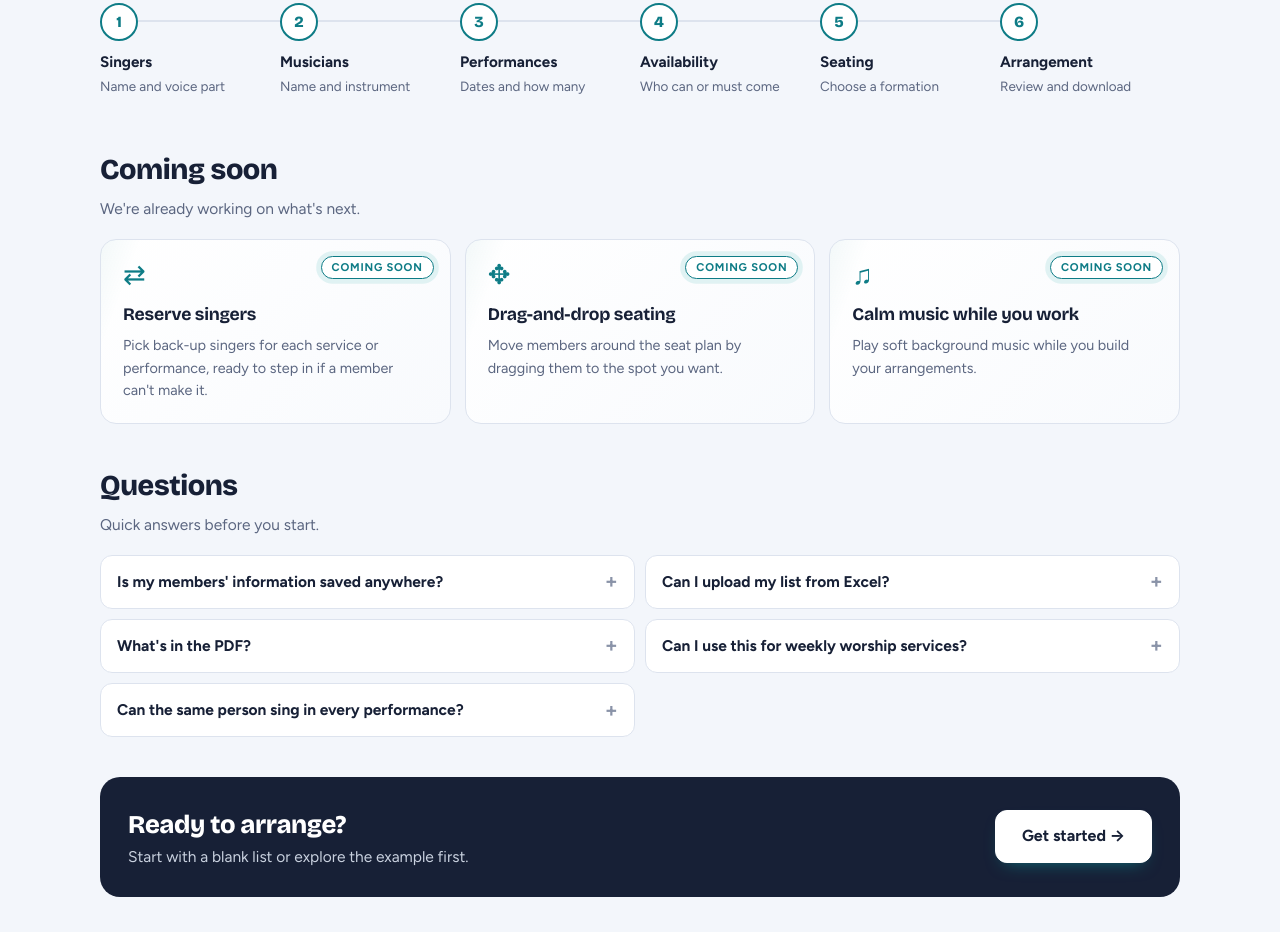
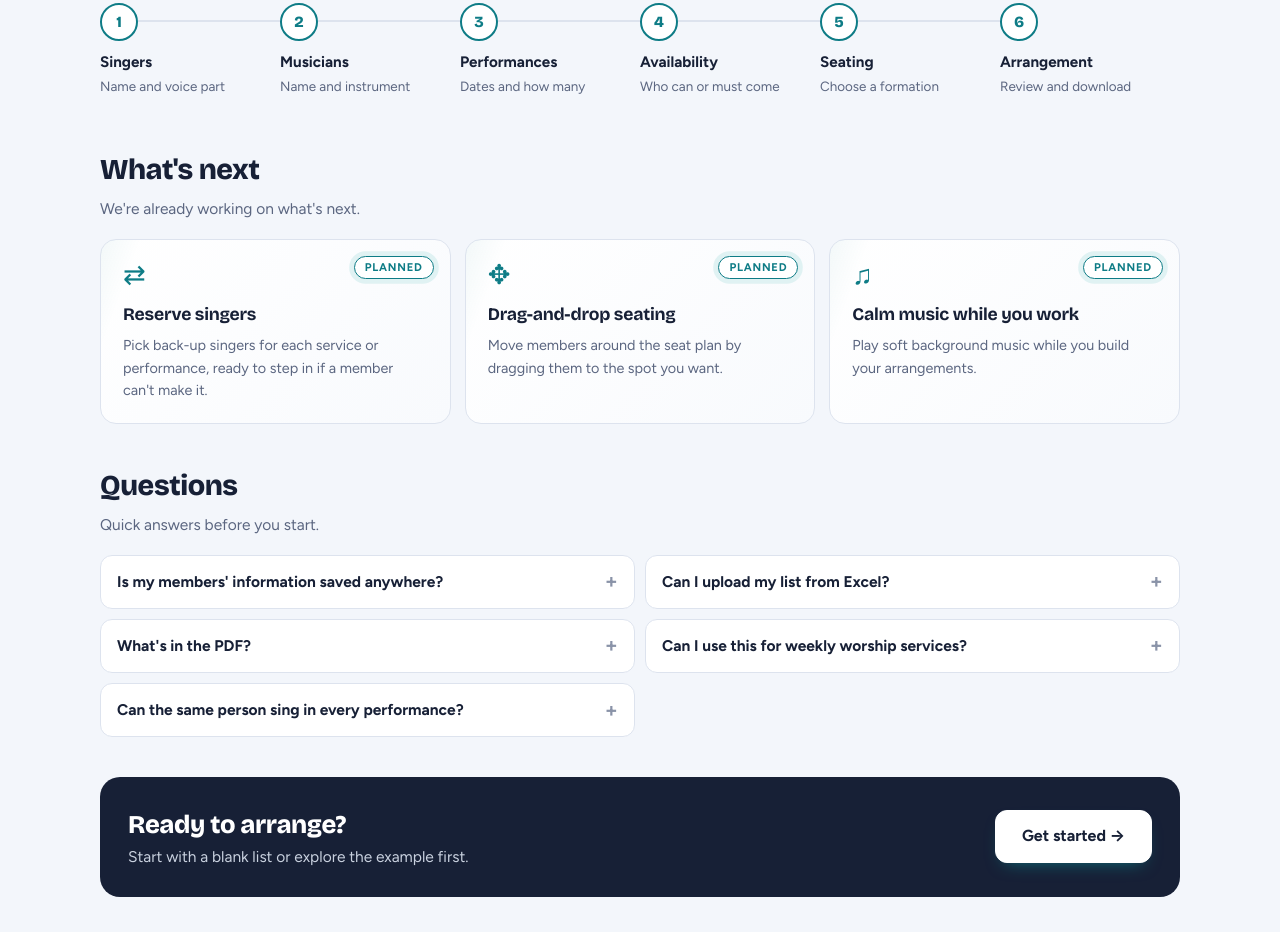
Before and after one commit to sir-troy/choirarranger, a plain HTML site: page index.html in a window 1280 px wide. Shown: the part 1156-2088 px from the top of the page. Drawn offline with nearby package versions, Linux system fonts and the light colour scheme; animation ran at ten frames a second.

Commit message:
Update choirarranger.useful-indeed.com

```diff
--- a/index.html
+++ b/index.html
@@ -430,12 +430,12 @@ footer.foot strong { color: var(--ink); }
     </div>
 
     <div class="hsec">
-      <h2>Coming soon</h2>
+      <h2>What's next</h2>
       <p class="sub">We're already working on what's next.</p>
       <div class="soon">
-        <div class="soon-c"><span class="tag">Coming soon</span><div class="sym">⇄</div><h4>Reserve singers</h4><p>Pick back-up singers for each service or performance, ready to step in if a member can't make it.</p></div>
-        <div class="soon-c"><span class="tag">Coming soon</span><div class="sym">✥</div><h4>Drag-and-drop seating</h4><p>Move members around the seat plan by dragging them to the spot you want.</p></div>
-        <div class="soon-c"><span class="tag">Coming soon</span><div class="sym">♫</div><h4>Calm music while you work</h4><p>Play soft background music while you build your arrangements.</p></div>
+        <div class="soon-c"><span class="tag">Planned</span><div class="sym">⇄</div><h4>Reserve singers</h4><p>Pick back-up singers for each service or performance, ready to step in if a member can't make it.</p></div>
+        <div class="soon-c"><span class="tag">Planned</span><div class="sym">✥</div><h4>Drag-and-drop seating</h4><p>Move members around the seat plan by dragging them to the spot you want.</p></div>
+        <div class="soon-c"><span class="tag">Planned</span><div class="sym">♫</div><h4>Calm music while you work</h4><p>Play soft background music while you build your arrangements.</p></div>
       </div>
     </div>
 
```
